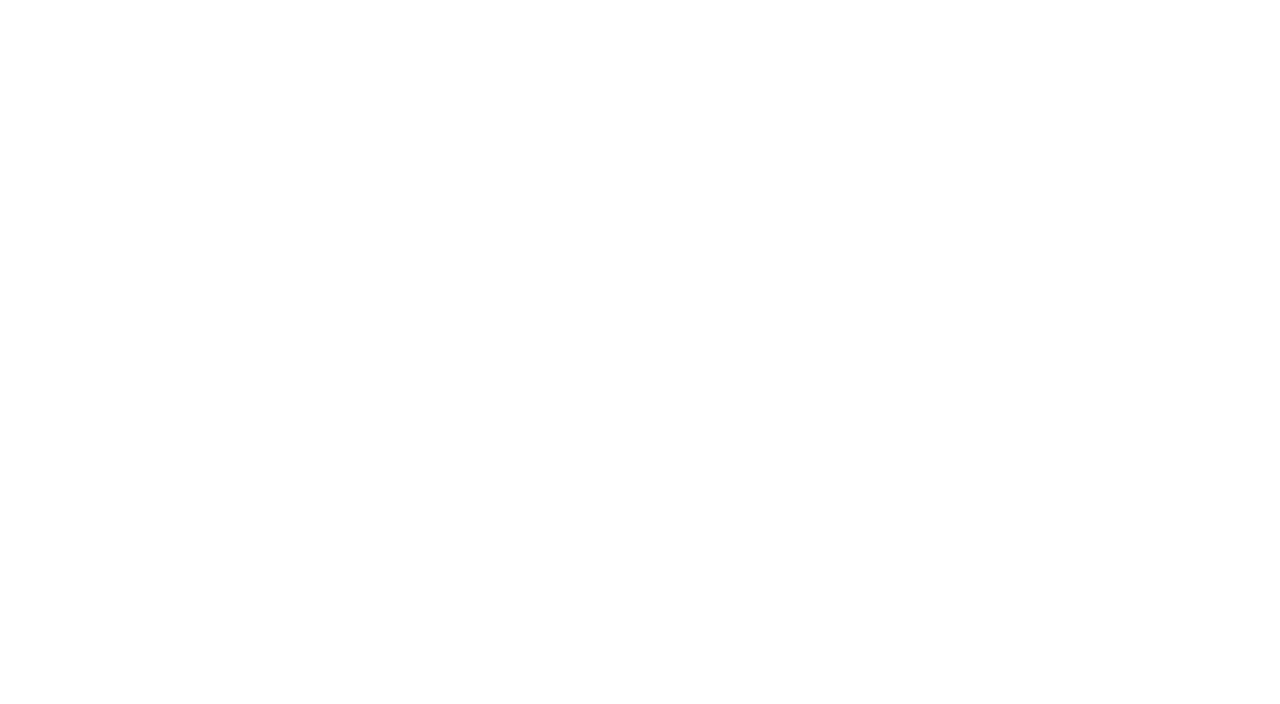
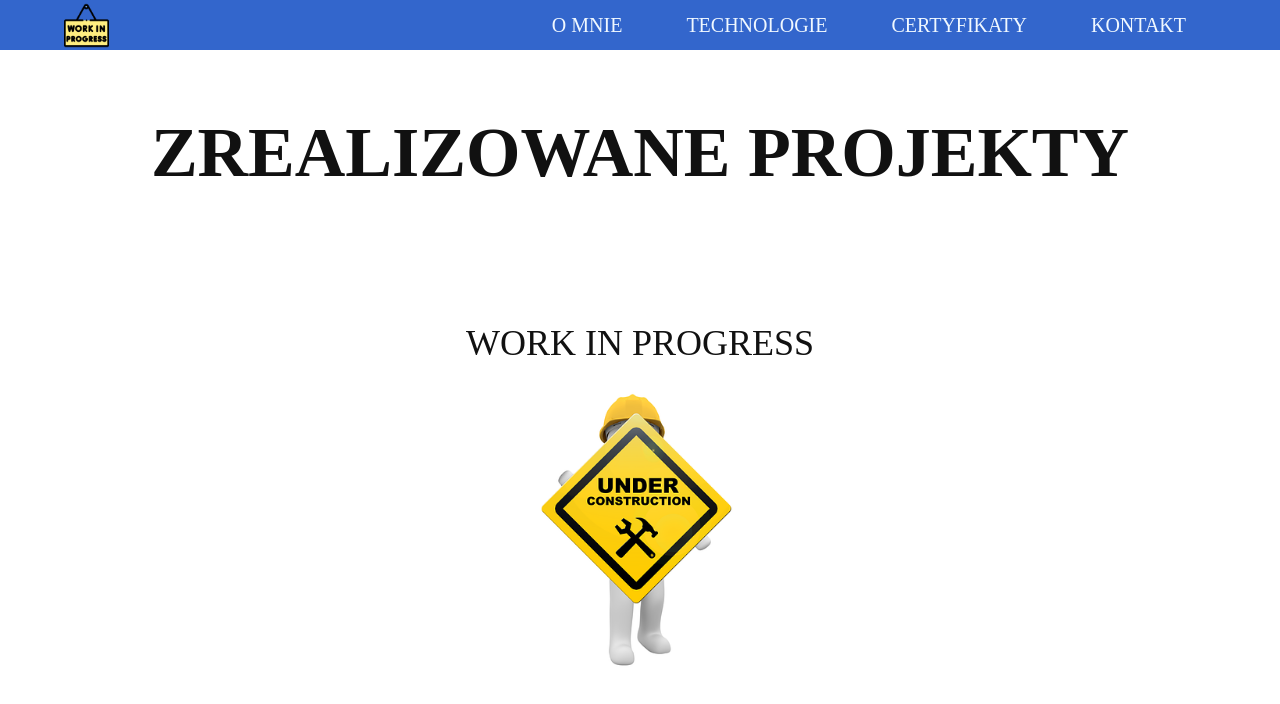
Before and after one commit to AnnaKlos/portfolio, a plain HTML site: page projects.html in a window 1280 px wide. Drawn offline with Linux system fonts and the light colour scheme.

Commit message:
new images

```diff
--- a/projects.html
+++ b/projects.html
@@ -4,7 +4,33 @@
     <meta charset="UTF-8" />
     <meta http-equiv="X-UA-Compatible" content="IE=edge" />
     <meta name="viewport" content="width=device-width, initial-scale=1.0" />
+    <link rel="stylesheet" href="style/reset.css" />
+    <link rel="stylesheet" href="style/navbar.css" />
+    <link rel="stylesheet" href="style/projects.css" />
     <title>Moje projekty</title>
   </head>
-  <body></body>
+  <body>
+    <nav>
+      <a href="index.html"
+        ><img class="nav-logo" src="images/wip.png" alt="logo"
+      /></a>
+      <ul class="navi">
+        <li><a href="#about">O mnie</a></li>
+        <li><a href="#technologies">Technologie</a></li>
+        <li><a href="#certificates">Certyfikaty</a></li>
+        <li><a href="#contact">Kontakt</a></li>
+      </ul>
+    </nav>
+    <main>
+      <h1>Zrealizowane projekty</h1>
+      <div class="progressInfo">
+        <p>work in progress</p>
+        <img
+          class="underConstruction"
+          src="images/underConstruction.png"
+          alt="work in progress"
+        />
+      </div>
+    </main>
+  </body>
 </html>
--- /dev/null
+++ b/style/gamePlay.css
@@ -0,0 +1,30 @@
+main {
+  position: relative;
+  top: 50px;
+  left: 0;
+  width: 100%;
+  height: 94vh;
+  color: #111;
+  display: flex;
+  flex-direction: column;
+  justify-content: space-around;
+  align-items: center;
+}
+
+h1 {
+  font-size: 70px;
+  font-weight: bold;
+  text-transform: uppercase;
+}
+
+.progressInfo {
+  text-transform: uppercase;
+  text-align: center;
+  font-size: 36px;
+  margin-bottom: 40px;
+}
+
+.underConstruction {
+  width: 500px;
+  height: auto;
+}
--- a/style/main.css
+++ b/style/main.css
@@ -3,6 +3,10 @@ main {
   position: absolute;
 }
 
+a {
+  text-decoration: none;
+  color: #222;
+}
 .intro {
   width: 100vw;
   height: 60vh;
--- a/style/navbar.css
+++ b/style/navbar.css
@@ -15,6 +15,7 @@ nav {
 
 .nav-logo {
   margin-left: 5vw;
+  height: 45px;
 }
 
 .navi {
--- /dev/null
+++ b/style/projects.css
@@ -0,0 +1,30 @@
+main {
+  position: relative;
+  top: 50px;
+  left: 0;
+  width: 100%;
+  height: 94vh;
+  color: #111;
+  display: flex;
+  flex-direction: column;
+  justify-content: space-around;
+  align-items: center;
+}
+
+h1 {
+  font-size: 70px;
+  font-weight: bold;
+  text-transform: uppercase;
+}
+
+.progressInfo {
+  text-transform: uppercase;
+  text-align: center;
+  font-size: 36px;
+  margin-bottom: 40px;
+}
+
+.underConstruction {
+  width: 500px;
+  height: auto;
+}
```
Also changed, not shown: gamePlay.html (+25 -1 lines), index.html (+7 -3 lines), images/underConstruction.png (added), images/wip.png (added).
